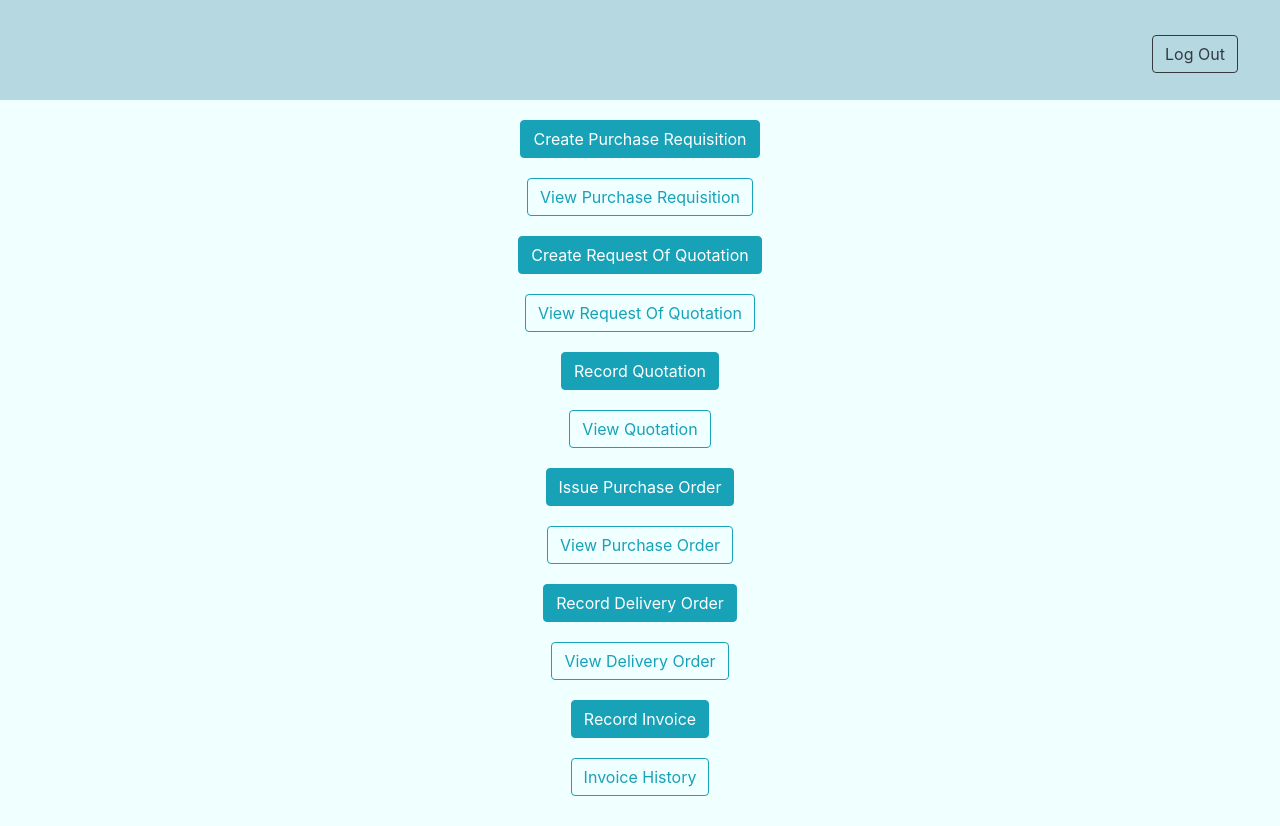
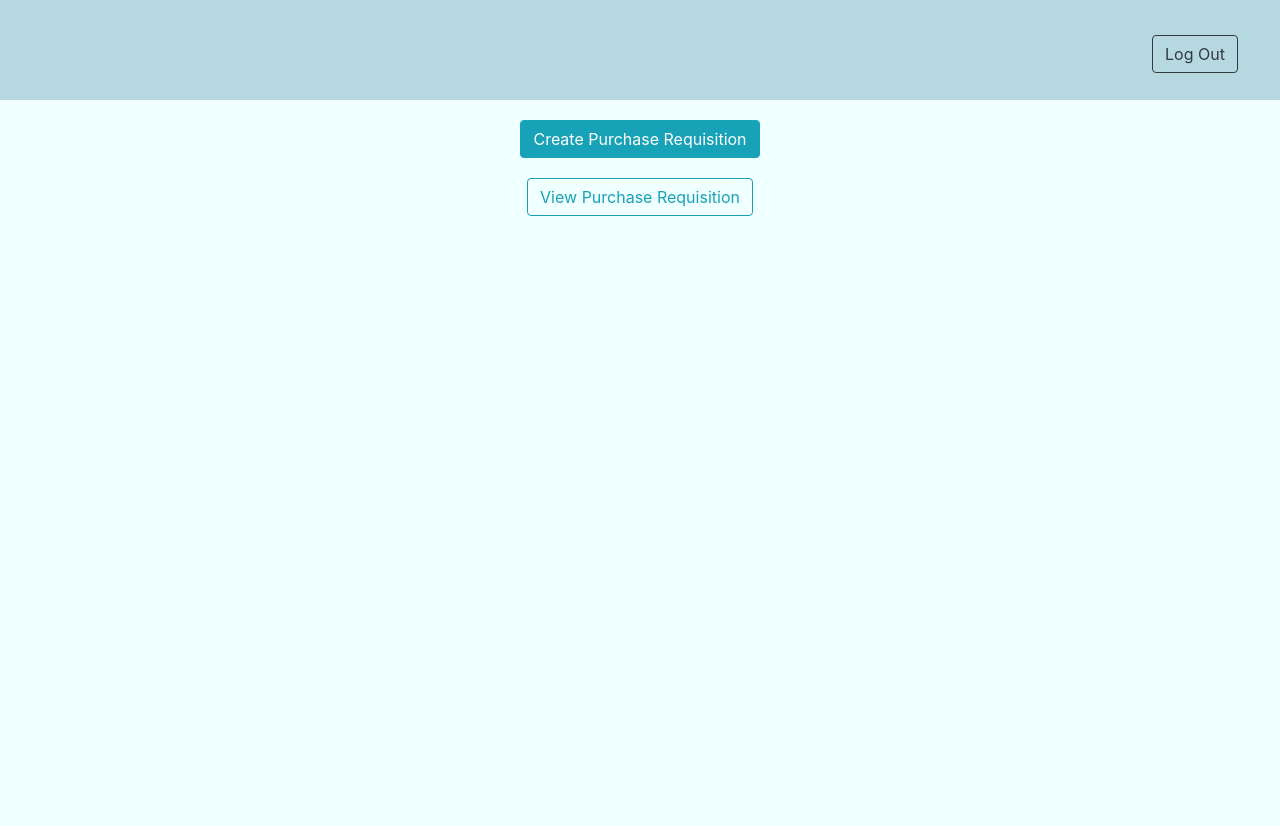
Before and after one commit to hafizghani/purchase_management_system, a Django app: template PurchaseManagementSystem/app/templates/app/menu.html in a window 1280 px wide. After the commit the page ends 216 px from the top, so only its background shows below. Run offline with Django 3.2, Linux system fonts and the light colour scheme; the template is opened without the code that fills it, so the values that code supplies are empty; some libraries are stand-ins or nearby versions.

Commit message:
update main

```diff
--- a/PurchaseManagementSystem/app/templates/app/menu.html
+++ b/PurchaseManagementSystem/app/templates/app/menu.html
@@ -12,43 +12,6 @@
         <button type="submit" class="btn btn-outline-info waves-effect">View Purchase Requisition</button>
     </form>
 
-    <form class="margintop" action='requestofquotationform' method='GET'>
-        <button type="submit" class="btn btn-info">Create Request Of Quotation</button>
-    </form>
-
-    <form class="margintop" action='requestofquotationhistory' method='GET'>
-        <button type="submit" class="btn btn-outline-info waves-effect">View Request Of Quotation</button>
-    </form>
-    <form class="margintop" action='quotationform' method='GET'>
-        <button type="submit" class="btn btn-info">Record Quotation</button>
-    </form>
-
-    <form class="margintop" action='quotationhistory' method='GET'>
-        <button type="submit" class="btn btn-outline-info waves-effect">View Quotation</button>
-    </form>
-
-    <form class="margintop" action='purchaseorderform' method='GET'>
-        <button type="submit" class="btn btn-info">Issue Purchase Order</button>
-    </form>
-
-    <form class="margintop" action='purchaseorderhistory' method='GET'>
-        <button type="submit" class="btn btn-outline-info waves-effect">View Purchase Order</button>
-    </form>
-
-    <form class="margintop" action='deliveryorderform' method='GET'>
-        <button type="submit" class="btn btn-info">Record Delivery Order</button>
-    </form>
-
-    <form class="margintop" action='deliveryorderhistory' method='GET'>
-        <button type="submit" class="btn btn-outline-info waves-effect">View Delivery Order</button>
-    </form>
-    <form class="margintop" action='invoiceform' method='GET'>
-        <button type="submit" class="btn btn-info">Record Invoice</button>
-    </form>
-
-    <form class="margintop" action='invoicehistory' method='GET'>
-        <button type="submit" class="btn btn-outline-info waves-effect">Invoice History</button>
-    </form>
 </div>
 
 {% endblock %}
```
Also changed, not shown: PurchaseManagementSystem/app/templates/app/menufinance.html (+35 -0 lines), PurchaseManagementSystem/app/views.py (+10 -2 lines).
